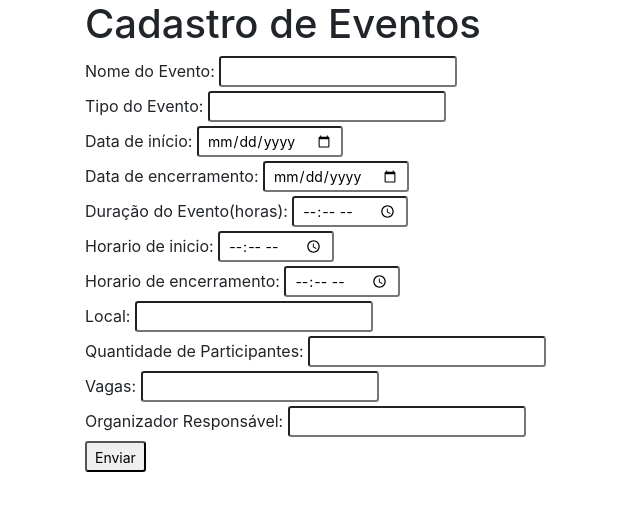
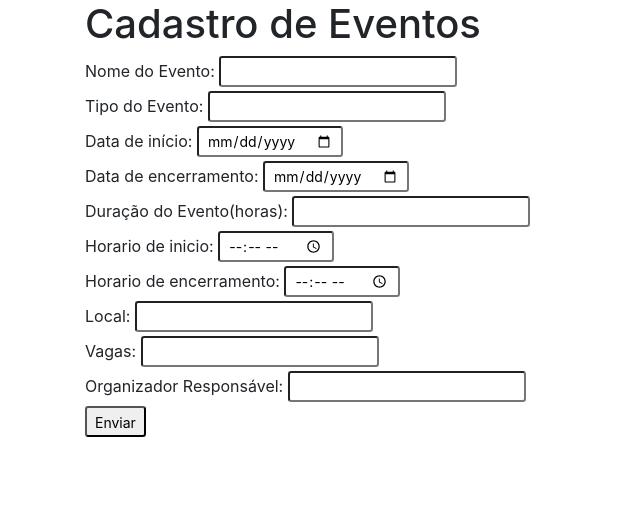
Before and after one commit to Cleitindograu420/Biblioteca_de_Alexandria, a Django app: page /cadastro_evento/ in a window 1280 px wide. Shown: the part 56-567 px from the top of the page, without its empty margins (0-640 px from the left). Run offline with Django 5.2, Linux system fonts and the light colour scheme; parts of the project's set-up code (start-up, migrations or seed data) failed here and were passed over; some libraries are stand-ins or nearby versions.

Commit message:
modificação da tela de incricao

```diff
--- a/sistem/login/templates/templates_org/cad_eventos_org.html
+++ b/sistem/login/templates/templates_org/cad_eventos_org.html
@@ -30,7 +30,7 @@
 
     <div>
         <label>Duração do Evento(horas):</label>
-        <input name="horasDura" class="form-control-sm" type="time">
+        <input name="horasDura" class="form-control-sm" type="number">
     </div>
 
     <div>
@@ -50,11 +50,6 @@
     </div>
 
     <div>
-        <label>Quantidade de Participantes:</label>
-        <input name="quantPart" class="form-control-sm" type="number">
-    </div>
-
-    <div>
         <label>Vagas:</label>
         <input name="vagas" class="form-control-sm" type="number">
     </div>
```
